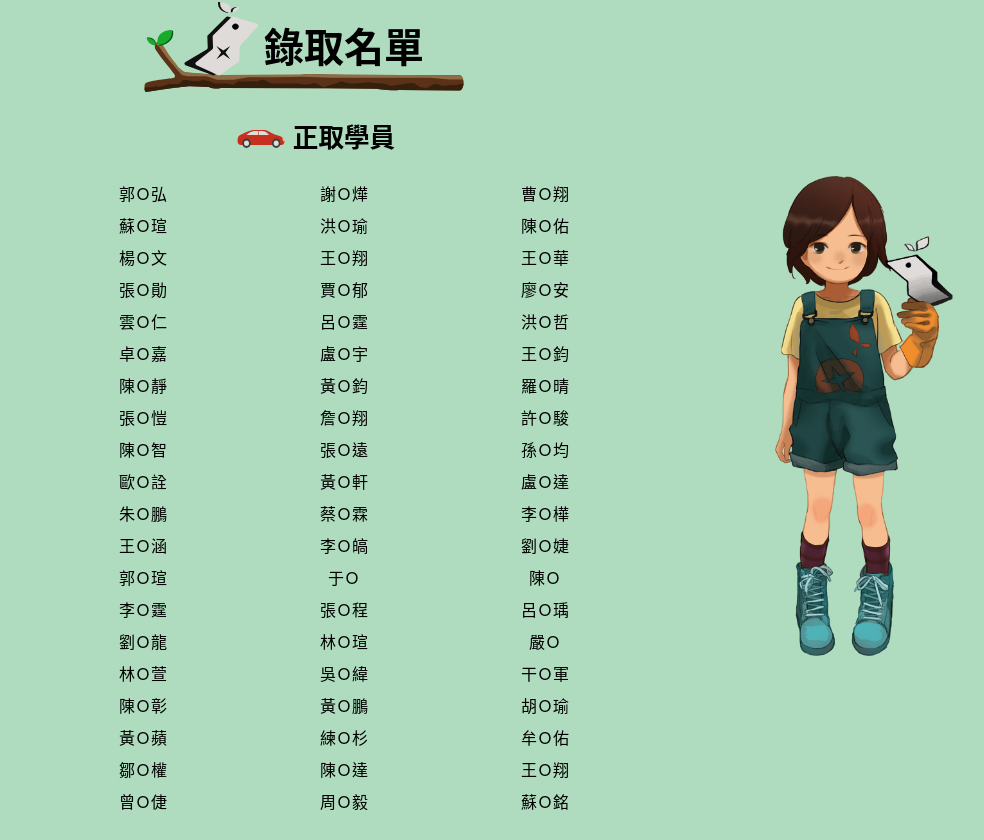
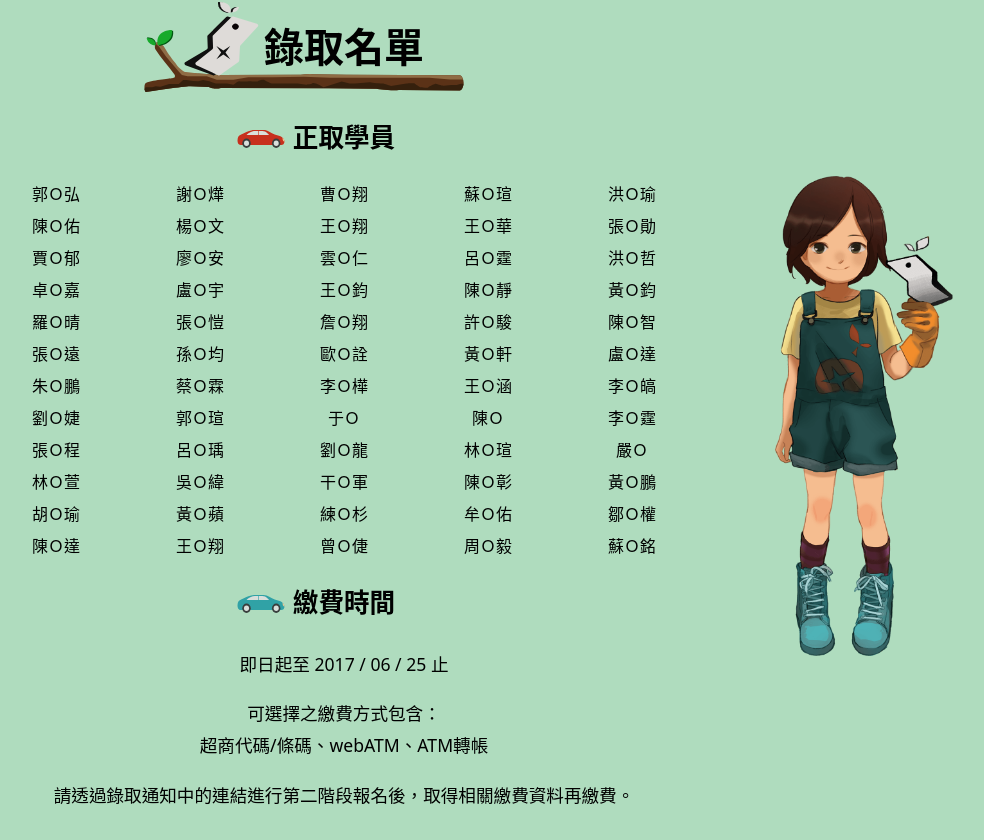
Before and after one commit to sitcon-tw/camp2017, a Vue app: page / in a window 1280 px wide. Shown: the part 4355-5195 px from the top of the page, without its empty margins (296-1280 px from the left). Built offline with nearby package versions, Linux system fonts and the light colour scheme.

Commit message:
Show five column on tablet/pc

```diff
--- a/src/components/Admission.vue
+++ b/src/components/Admission.vue
@@ -77,10 +77,14 @@ white = #f8fcf6
     margin: 0 auto
     padding: 0
     max-width: 600px
+    @media screen and (min-width: 600px)
+      max-width: 90%
     > li
       width: 33%
       text-align: center
       list-style: none
+      @media screen and (min-width: 600px)
+        width: 20%
 
   .button
     font-size: 1.6rem
```
